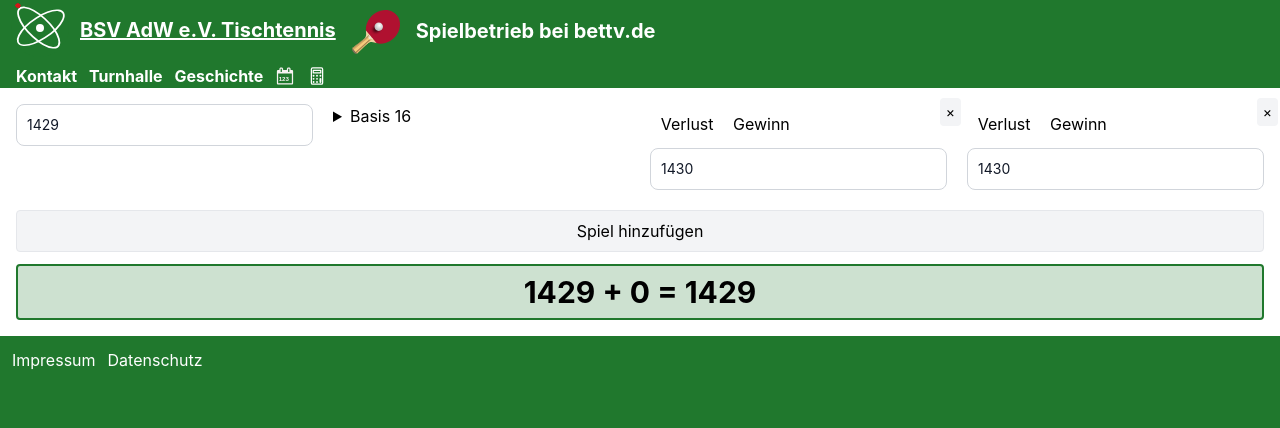
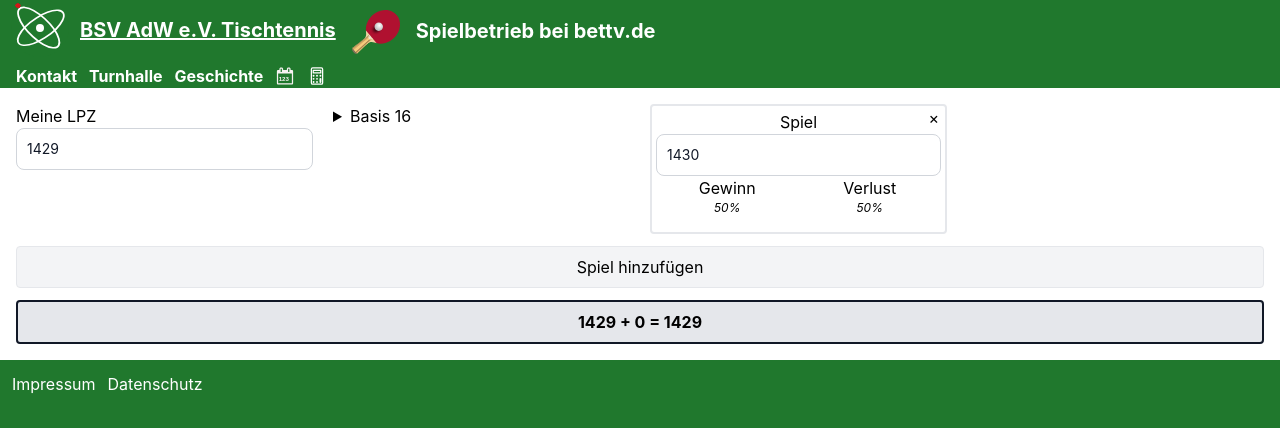
Before and after one commit to sbry/bsvadw.de, a Next.js app in the folder site/: page /lpz in a window 1280 px wide. Both pictures are taken after a click on the button "Spiel hinzufügen". Shown: the top 428 px of the page. Built offline with nearby package versions, Linux system fonts and the light colour scheme.

Commit message:
some usability: no more checkbox and red/green/grey theming

```diff
--- a/site/components/lpz.js
+++ b/site/components/lpz.js
@@ -10,10 +10,10 @@ const computeLpzEncounterProbability = (lpz1, lpz2) => {
 const computeLpzEncounterDelta = (initial_lpz, base, lpz_encounter) => {
     let probability = computeLpzEncounterProbability(initial_lpz, lpz_encounter.lpz);
     if (lpz_encounter.win === 'yes') {
-        return (1 - probability) * base;
+        return Math.round((1 - probability) * base);
     }
     if (lpz_encounter.win === 'no') {
-        return -probability * base;
+        return -Math.round(probability * base);
     }
     return 0;
 }
@@ -26,7 +26,7 @@ const computeLpzAggregateDelta = (initial_lpz, base, lpz_encounters) => {
 
 
 const formatDelta = (delta) => {
-    return `${delta >= 0 ? "+ " : "- "}${Math.abs(Math.round(delta))}`;
+    return `${delta >= 0 ? "+ " : "- "}${Math.abs(delta)}`;
 }
 const formatProbability = (p) => {
     return `${Math.round(p * 100)}%`;
@@ -57,7 +57,7 @@ class Lpz extends Component {
         this.state = {
             base_modifiers: {},
             initial_lpz: 1429,
-            lpz_encounters: [{}],
+            lpz_encounters: [],
         };
     }
 
@@ -108,12 +108,13 @@ class Lpz extends Component {
     }
 
     render() {
-        let aggregate_delta = computeLpzAggregateDelta(this.state.initial_lpz, this.getBase(), this.state.lpz_encounters);
+        let delta = computeLpzAggregateDelta(this.state.initial_lpz, this.getBase(), this.state.lpz_encounters);
         return (
             <>
                 <div className={"grid grid-cols-2 sm:grid-cols-2 md:grid-cols-3 lg:grid-cols-4 gap-5 max-w-24 w-full"}>
 
                     <fieldset>
+                        <label>Meine LPZ</label>
                         <input
                             name="lpz" inputMode="decimal"
                             min="1" max="2500" step="1"
@@ -163,8 +164,8 @@ class Lpz extends Component {
                     </button>
 
                     <div
-                        className={`text-center px-2 py-2 bg-green-200 border-2 border-green-900 rounded font-bold text-3xl`}>
-                        {formatLpz(this.state.initial_lpz)} {formatDelta(aggregate_delta)} = {formatLpz(this.state.initial_lpz + aggregate_delta)}
+                        className={`${delta === 0 ? "bg-gray-200 border-gray-900" : (delta > 0 ? "bg-green-200 border-green-900" : "border-red-800 bg-red-200")} border-2 text-center px-2 py-2  rounded font-bold `}>
+                        {formatLpz(this.state.initial_lpz)} {formatDelta(delta)} = {formatLpz(this.state.initial_lpz + delta)}
                     </div>
 
                 </div>
@@ -175,56 +176,52 @@ class Lpz extends Component {
     }
 }
 
-const LpzEncounterMath = ({initial_lpz, base, lpz, win}) => {
-    return <></>;
+const LpzEncounterMath = ({initial_lpz, base, lpz_encounter}) => {
+    const delta = computeLpzEncounterDelta(initial_lpz, base, lpz_encounter);
     return <div
-        className={`text-xs font-mono`}>
-        <div className={`whitespace-nowrap`}> P
-            = {formatProbability(computeLpzEncounterProbability(initial_lpz, lpz))}</div>
-        <div className={`whitespace-nowrap`}>{formatDelta(computeLpzEncounterDelta(initial_lpz, base, {
-            lpz,
-            win
-        }))}</div>
-
+        className={`border-2 text-center px-2 py-2 rounded
+                        ${delta === 0 ? "bg-gray-200 border-gray-900" : (delta > 0 ? "bg-green-200 border-green-900" : "border-red-800 bg-red-200")}`}>
+        <div className={`whitespace-nowrap font-bold`}>{formatDelta(delta)}</div>
     </div>
-
 }
 const LpzEncounter = ({index, onChange, onRemove, initial_lpz, base}) => {
     const [lpz, setLpz] = useState(Math.round(initial_lpz / 10) * 10);
     const [win, setWin] = useState("");
 
-    return <div className={'my-2'}>
-        <div className={"relative grid grid-cols-2 sm:grid-cols-2 md:grid-cols-3 lg:grid-cols-4 gap-0 max-w-24 w-full"}>
+    return <div
+        className={`p-1 rounded max-w-24 w-full relative border-2 ${win === 'yes' ? "border-green-800 bg-green-200" : ''} ${win === 'no' ? "border-red-800 bg-red-200" : ""}`}>
 
         <button
-                className={"py-1 px-1.5 rounded bg-gray-100 text-sm absolute -right-3.5 -top-3.5"}
+            className={"px-1.5 absolute right-0 top-0"}
             onClick={() => onRemove(index)}
         >×
         </button>
 
-            <label className={`text-center rounded mb-3 ${win === 'no' && "bg-red-200"}`}>
+        <div className={'text-center'}>Spiel</div>
+
+        <div className={""}>
+
+            <fieldset
+                className={`text-center ${win === 'yes' ? "bg-green-200" : ''} ${win === 'no' ? "bg-red-200" : ""}`}>
                 <input
-                    className={'hidden'}
-                    name={`win[${index}]`}
-                    checked={win === "no"}
                     onChange={(e) => {
-                        setWin(e.target.value)
+                        setLpz(e.target.value)
                         onChange({
                             index,
-                            lpz,
-                            win: e.target.value
+                            win,
+                            lpz
                         })
                     }}
-                    value="no"
-                    type="radio"/>
-                <span> Verlust  </span>
+                    inputMode="decimal"
+                    min="1"
+                    max="2500" step="1"
+                    type="number" value={lpz}
+                />
 
-                <LpzEncounterMath initial_lpz={initial_lpz} base={base} lpz={lpz} win={'no'}/>
+            </fieldset>
 
-            </label>
-
-            <label className={`text-center rounded mb-3 ${win === 'yes' && "bg-green-200"}`}>
-
+            <div className={"grid grid-cols-2 sm:grid-cols-2 md:grid-cols-2 lg:grid-cols-2 gap-0"}>
+                <label className={`text-center rounded mb-3`}>
                     <input
                         className={'hidden'}
                         name={`win[${index}]`}
@@ -241,30 +238,42 @@ const LpzEncounter = ({index, onChange, onRemove, initial_lpz, base}) => {
                         type="radio"/>
 
                     <span className={""}> Gewinn  </span>
+                    <div
+                        className={`whitespace-nowrap italic text-xs`}>{formatProbability(computeLpzEncounterProbability(initial_lpz, lpz))}</div>
 
-                <LpzEncounterMath initial_lpz={initial_lpz} base={base} lpz={lpz} win={'yes'}/>
+
+                    {win == "yes" && <LpzEncounterMath initial_lpz={initial_lpz} base={base} lpz_encounter={{
+                        lpz, win
+                    }}/>}
 
                 </label>
-        </div>
 
-
+                <label className={`text-center rounded mb-3`}>
                     <input
+                        className={'hidden'}
+                        name={`win[${index}]`}
+                        checked={win === "no"}
                         onChange={(e) => {
-                setLpz(e.target.value)
+                            setWin(e.target.value)
                             onChange({
                                 index,
-                    win,
-                    lpz
+                                lpz,
+                                win: e.target.value
                             })
                         }}
-            inputMode="decimal"
-            min="1"
-            max="2500" step="1"
-            type="number" value={lpz}
-            className={`${win === 'yes' ? "bg-green-200" : ''} ${win === 'no' ? "bg-red-200" : ""}`}
-        />
+                        value="no"
+                        type="radio"/>
+                    <span> Verlust  </span>
+                    <div
+                        className={`whitespace-nowrap italic text-xs`}>{formatProbability(computeLpzEncounterProbability(lpz, initial_lpz))}</div>
+                    {win == "no" && <LpzEncounterMath initial_lpz={initial_lpz} base={base} lpz_encounter={{
+                        lpz, win
+                    }}/>}
 
+                </label>
 
+            </div>
+        </div>
     </div>
 
 
```
Lines whose indentation alone changed are shown as unchanged.
